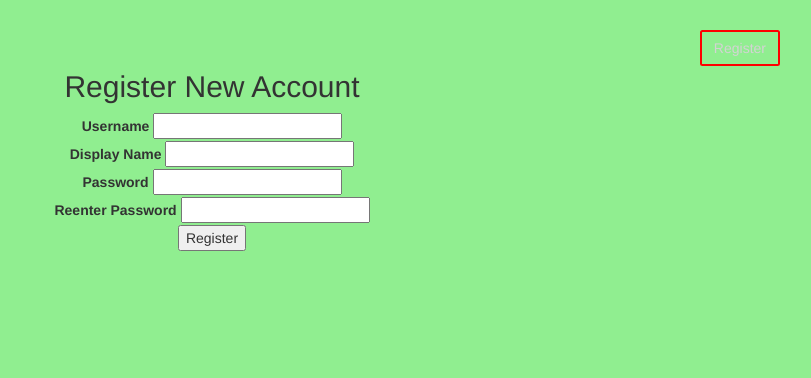
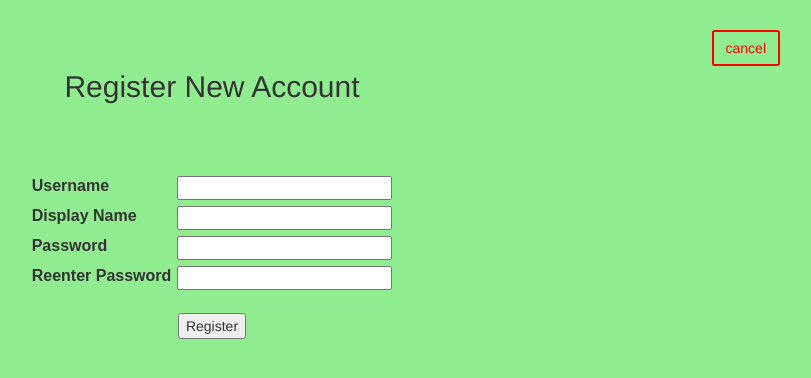
Before and after one commit to chinjanggg/DSChatProject, a Flask app: page /register/ in a window 1280 px wide. Shown: the top 378 px of the page, without its empty margins (428-1239 px from the left). Run offline with Flask 2, Linux system fonts and the light colour scheme; some libraries are stand-ins or nearby versions.

Commit message:
register form design

```diff
--- a/static/css/register.css
+++ b/static/css/register.css
@@ -1,3 +1,22 @@
 .register-form {
   margin-top: 70px;
 }
+
+table {
+  margin-left: auto;
+  margin-right: auto;
+  margin-bottom: 20px;
+}
+td {
+  padding: 3px;
+}
+
+.btn-cancel {
+  border: 2px solid red;
+  color: red;
+}
+
+.btn-cancel:hover {
+  opacity: 0.8;
+  background-color: red;
+}
--- a/templates/register.html
+++ b/templates/register.html
@@ -30,22 +30,33 @@
 
     <div class="container">
       <div class="btn-field cancel">
-        <a class="btn btn-logout" href="/login" role="button">Register</a>
+        <a class="btn btn-cancel" href="/login" role="button">cancel</a>
       </div>
       <div class="register-form">
-        <p align="center"><h2>Register New Account</h2></p>
+        <h2>Register New Account</h2>
         <form action="" method="POST">
           {{ form.hidden_tag() }}
-          {{ form.reg_username.label }}
-          {{ form.reg_username(size=20) }}<br>
-          {{ form.reg_dpname.label }}
-          {{ form.reg_dpname(size=20) }}<br>
-          {{ form.reg_password.label }}
-          {{ form.reg_password(size=20) }}<br>
-          {{ form.reg_repassword.label }}
-          {{ form.reg_repassword(size=20) }}<br>
+          <table class="register-form">
+            <tr class="username">
+              <td>{{ form.reg_username.label }}</td>
+              <td>{{ form.reg_username(size=20) }}</td>
+            </tr>
+            <tr class="displayname">
+              <td>{{ form.reg_dpname.label }}</td>
+              <td>{{ form.reg_dpname(size=20) }}</td>
+            </tr>
+            <tr class="password">
+              <td>{{ form.reg_password.label }}</td>
+              <td>{{ form.reg_password(size=20) }}</td>
+            </tr>
+            <tr class="repassword">
+              <td>{{ form.reg_repassword.label }}</td>
+              <td>{{ form.reg_repassword(size=20) }}</td>
+            </tr>
+          </table>
           {{ form.submit() }}
         </form>
+
       </div>
     </div>
 
```
